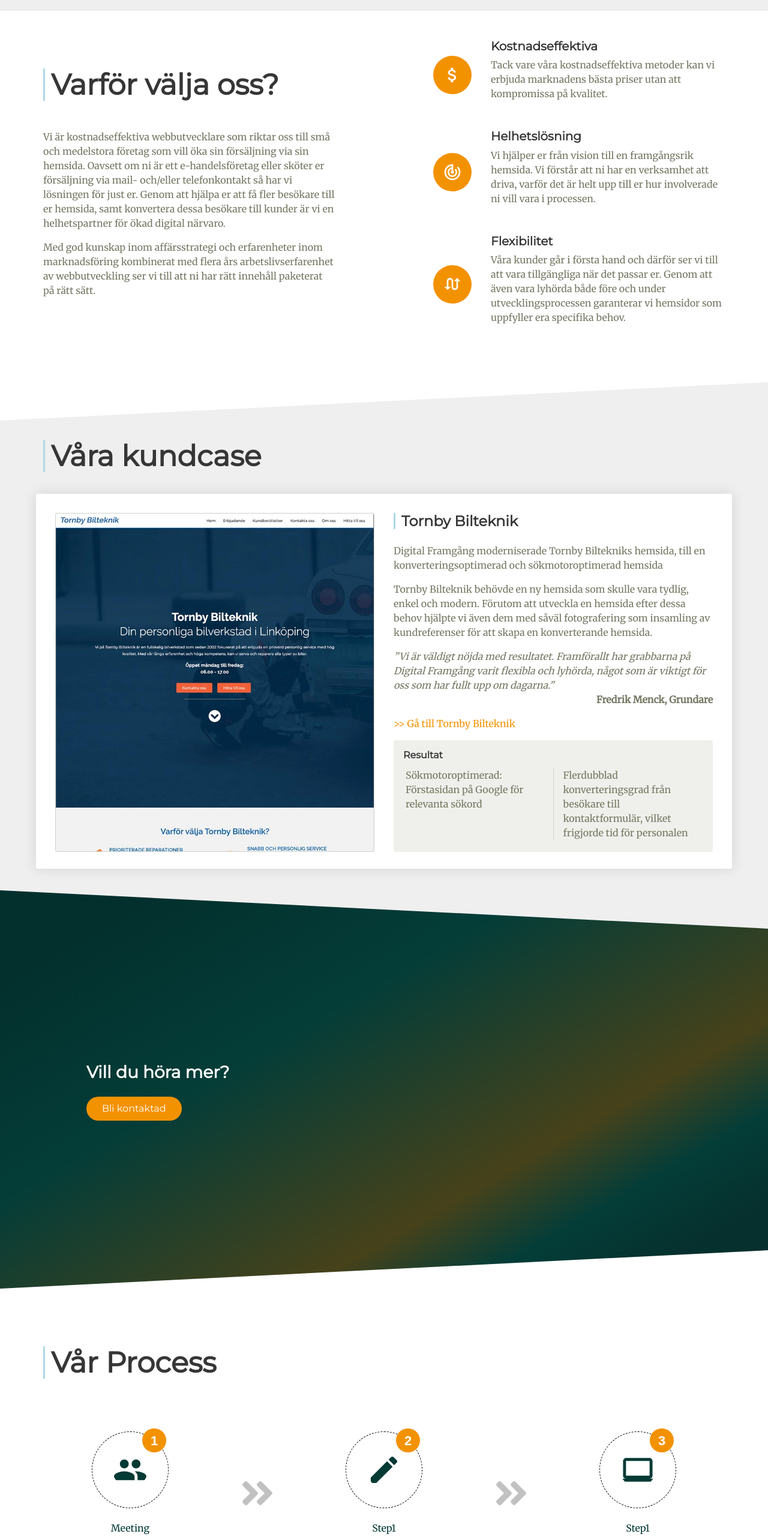
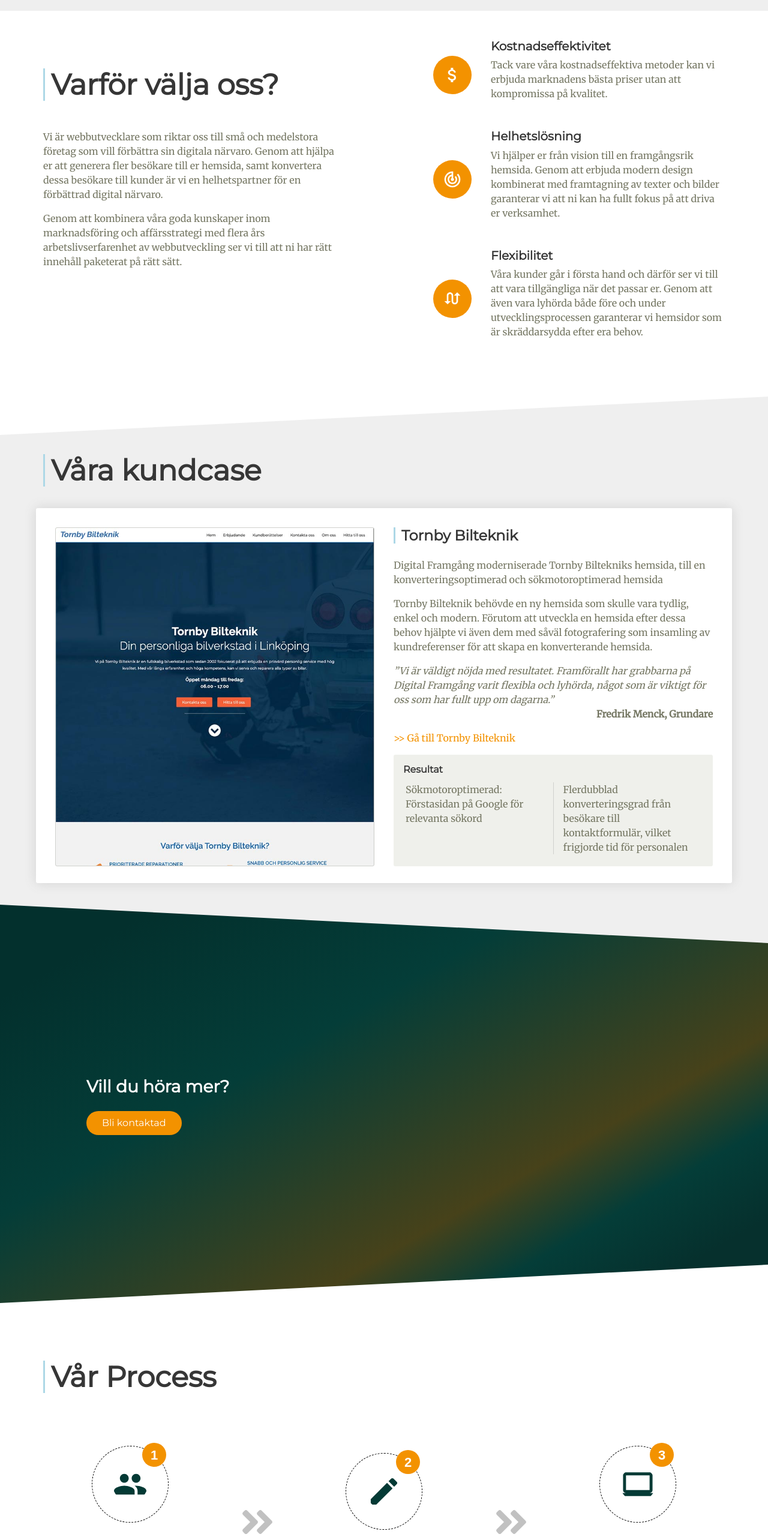
Before and after one commit to codebyjonas/digitalframgang.com, a React (Create React App) app: page / in a window 1280 px wide. Shown: the part 1460-4022 px from the top of the page at 60% size. Built offline with nearby package versions, Linux system fonts and the light colour scheme.

Commit message:
added copy

```diff
--- a/src/components/AboutUs.js
+++ b/src/components/AboutUs.js
@@ -70,20 +70,18 @@ class AboutUs extends React.Component {
                     <p>
                         Digital Framgång grundades av fyra studenter på
                         Linköpings Universitet med syfte att hjälpa små och
-                        medelstora företag i närområdet att öka sin försäljning
-                        genom en god digital närvaro. Genom att driva mer
+                        medelstora företag att öka sin försäljning
+                        genom en optimerad hemsida. Genom att driva mer
                         relevant trafik till våra kunders hemsidor samt höja
                         deras konverteringsgrad stärker vi våra kunders
                         konkurrenskraft på internet.
                     </p>
                     <p></p>
                     <p>
-                        Med fokus på effektiva punktinsatser kombinerat med
-                        flera års arbetslivserfarenhet av webbutveckling och ett
-                        nytänk kring marknadsföring online erbjuder vi ett
-                        kostnadseffektivt alternativ till de mer traditionella
-                        webbyråerna. Kontakta oss idag för att öka ditt företags
-                        försäljning!
+                        Med flera års arbetslivserfarenhet av webbutveckling och ett
+                        nytänk kring marknadsföring online erbjuder vi en helhetslösning för att
+                        hjälpa våra kunder ska uppnå Digital Framgång.
+                        Kontakta oss idag för att förbättra ditt företags hemsida och Digitala närvaro.
                     </p>
                     <section id='aboutus-pictures' className='section'>
                         <div className='columns is-multiline'>
--- a/src/components/OurProcess.js
+++ b/src/components/OurProcess.js
@@ -16,8 +16,8 @@ const OurProcess = () => (
                     <div className="icon-frame">
                         <MdPeople className='process-icon'/>
                     </div>
-                    <h3 className="step-title">Meeting</h3>
-                    <p>Neque porro quisquam est qui dolorem ipsum </p>
+                    <h3 className="step-title">Uppstartsmöte</h3>
+                    <p>Vi erhåller full förståelse för er verksamhet samt era mål och förväntningar med er nya hemsida.</p>
                 </div>
                 <div className="process-arrow column">
                     <FaAngleDoubleRight/>
@@ -29,8 +29,8 @@ const OurProcess = () => (
                     <div className="icon-frame">
                         <MdModeEdit className='process-icon'/>
                     </div>
-                    <h3 className="step-title">Step1</h3>
-                    <p>Neque porro quisquam est qui dolorem ipsum </p>
+                    <h3 className="step-title">Designförslag</h3>
+                    <p>Framtagning av designförslag som itereras med er tills att ni är nöjda.</p>
                 </div>
 
                 <div className="process-arrow column">
@@ -44,8 +44,8 @@ const OurProcess = () => (
                     <div className="icon-frame">
                         <MdComputer className='process-icon'/>
                     </div>
-                    <h3 className="step-title">Step1</h3>
-                    <p>Neque porro quisquam est qui dolorem ipsum </p>
+                    <h3 className="step-title">Implementation</h3>
+                    <p>Implementation av er nya hemsida. Detta innefattar både design samt framtagning av texter och bilder.</p>
                 </div>
             </div>
 
--- a/src/components/PriceInfo.js
+++ b/src/components/PriceInfo.js
@@ -34,20 +34,11 @@ const PriceInfo = () => (
         <div className='container'>
             <h2 className='title is-1 has-blue-sidebar'>Våra paket</h2>
             <p>
-                Vår grundidé bygger på att hjälpa alla typer av kunder, stora
-                som små, att uppnå digital framgång genom att kostnadseffektivt
-                utveckla hemsidor skräddarsydda för er verksamhet. Vi förstår
-                att våra klienter har olika behov och har därför utvecklat två
-                paket.
+                Vår grundidé bygger på att hjälpa företag i alla typer av branscher att uppnå digital framgång.
+                Detta gör vi genom att utveckla hemsidor som är skräddarsydda för er verksamhet och era mål.
             </p>
             <p>
-                Vårt paket <strong>Bas </strong>
-                är lösning för dig som vill ha en enkel och modern hemsida,
-                innehållande de mest central komponenterna för att öka din
-                försäljning. För dig med en verksamhet som kräver en mer komplex
-                lösning rekommenderar vi vårt paket{' '}
-                <strong>Digital Framgång </strong>där vi hjälper dig att
-                utveckla en hemsida som uppfyller dina specifika behov.
+                Vi förstår även att våra kunder har olika behov gällande komplexiteten på hemsidan, därför har vi tagit fram två paket.
             </p>
 
             <div className='columns'>
@@ -56,8 +47,10 @@ const PriceInfo = () => (
                         <h4 className='title is-4'>{basePackage.title}</h4>
                     </header>
                     <p>
-                        Vårt grundläggande paket Bas, perfekt för enklare
-                        hemsidor.
+                        Vårt grundläggande paket Bas är för er som
+                        vill ha en modern, skräddarsydd och enkel hemsida som
+                        innehåller de viktigaste delarna för att
+                        förbättra er Digitala närvaro.
                     </p>
                     <div className='body'>
                         {basePackage.features.map(item => (
@@ -96,8 +89,8 @@ const PriceInfo = () => (
                     <div className='body'>
                         <p>
                             Utöver allt som ingår i vårt paket Bas erbjuder vi
-                            med paketet Digital Framgång en ännu mer anpassad
-                            lösning för särskilt specifika behov.
+                            med paketet Digital Framgång en ännu mer skräddarsydd lösning
+                            som hjälper ert företag att uppnå den högsta nivån av Digital närvaro.
                         </p>
                         {taylored.features.map(item => (
                             <div>
--- a/src/components/Why.js
+++ b/src/components/Why.js
@@ -5,7 +5,7 @@ import SkewedDivider from './subcomponents/SkewedDivider'
 const whyyUsTop3 = [
     {
         icon: <MdAttachMoney />,
-        title: 'Kostnadseffektiva',
+        title: 'Kostnadseffektivitet',
         copy:
             'Tack vare våra kostnadseffektiva metoder kan vi erbjuda marknadens bästa priser utan att kompromissa på kvalitet.'
     },
@@ -13,13 +13,13 @@ const whyyUsTop3 = [
         icon: <MdTrackChanges />,
         title: 'Helhetslösning',
         copy:
-            'Vi hjälper er från vision till en framgångsrik hemsida. Vi förstår att ni har en verksamhet att driva, varför det är helt upp till er hur involverade ni vill vara i processen.'
+            'Vi hjälper er från vision till en framgångsrik hemsida. Genom att erbjuda modern design kombinerat med framtagning av texter och bilder garanterar vi att ni kan ha fullt fokus på att driva er verksamhet.'
     },
     {
         icon: <MdSwapCalls />,
         title: 'Flexibilitet',
         copy:
-            'Våra kunder går i första hand och därför ser vi till att vara tillgängliga när det passar er. Genom att även vara lyhörda både före och under utvecklingsprocessen garanterar vi hemsidor som uppfyller era specifika behov.'
+            'Våra kunder går i första hand och därför ser vi till att vara tillgängliga när det passar er. Genom att även vara lyhörda både före och under utvecklingsprocessen garanterar vi hemsidor som är skräddarsydda efter era behov.'
     }
 ]
 
@@ -37,19 +37,16 @@ const Why = () => (
                     </h2>
                     <div id='why-text'>
                         <p>
-                            Vi är kostnadseffektiva webbutvecklare som riktar
-                            oss till små och medelstora företag som vill öka sin
-                            försäljning via sin hemsida. Oavsett om ni är ett
-                            e-handelsföretag eller sköter er försäljning via
-                            mail- och/eller telefonkontakt så har vi lösningen
-                            för just er. Genom att hjälpa er att få fler
+                            Vi är webbutvecklare som riktar oss till små och medelstora
+                            företag som vill förbättra sin digitala närvaro.
+                            Genom att hjälpa er att generera fler
                             besökare till er hemsida, samt konvertera dessa
                             besökare till kunder är vi en helhetspartner för
-                            ökad digital närvaro.
+                            en förbättrad digital närvaro.
                         </p>
                         <p>
-                            Med god kunskap inom affärsstrategi och erfarenheter
-                            inom marknadsföring kombinerat med flera års
+                            Genom att kombinera våra goda kunskaper inom marknadsföring
+                            och affärsstrategi med flera års
                             arbetslivserfarenhet av webbutveckling ser vi till
                             att ni har rätt innehåll paketerat på rätt sätt.
                         </p>
```
